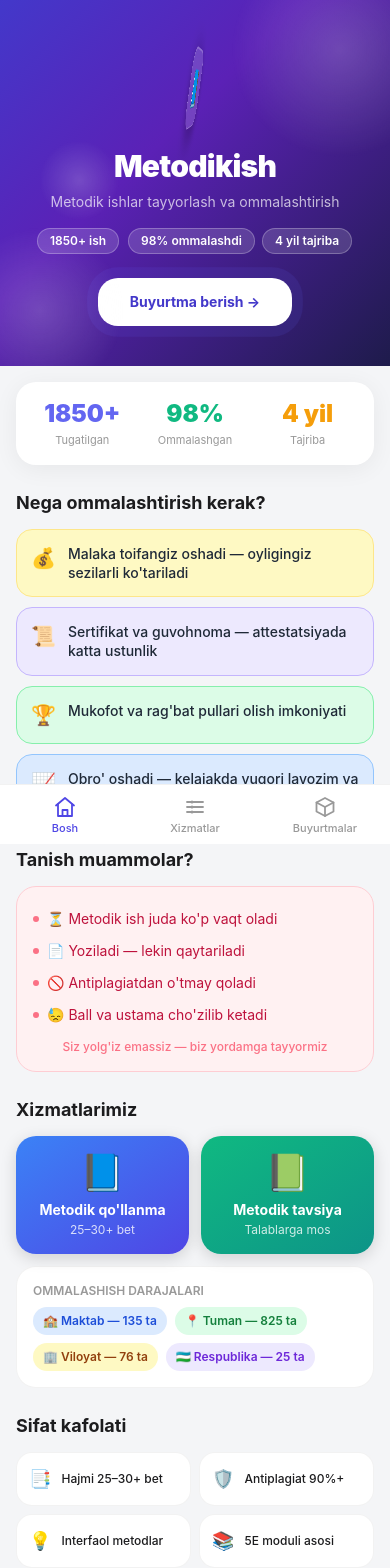
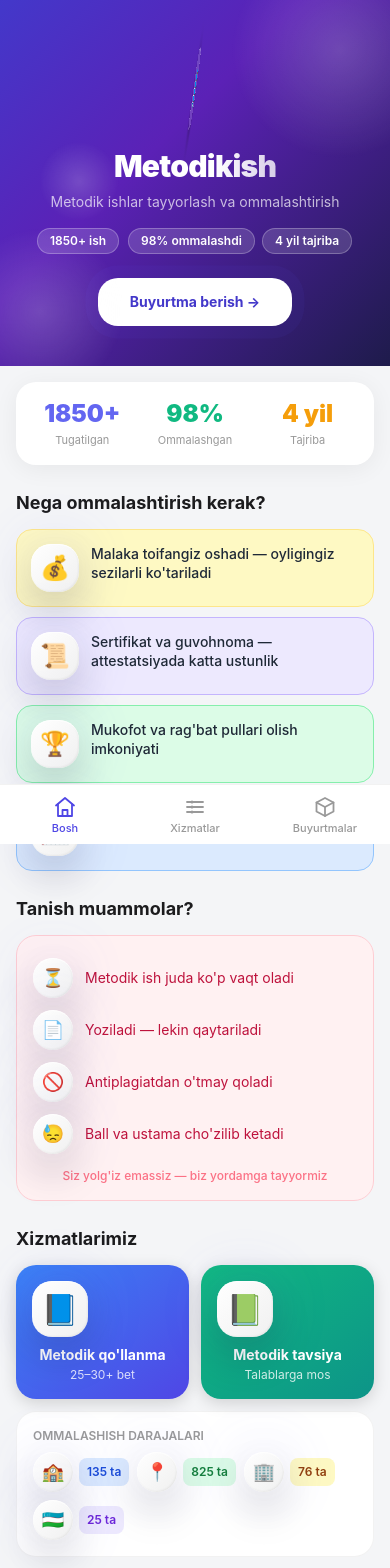
Before and after one commit to eldorbekrajabboyev/ustozlargaxizmatrobot, a React (Vite) app in the folder client/: page / in a window 390 px wide. Shown: the top 1568 px of the page. Built offline with nearby package versions, Linux system fonts and the light colour scheme.

Commit message:
feat: iPhone sticker design for all icons with 3D depth & glossy effect

```diff
--- a/client/src/pages/Home.jsx
+++ b/client/src/pages/Home.jsx
@@ -30,6 +30,36 @@ function Orb({ style }) {
         ...style,
       }}
     />
+  )
+}
+
+/* ── iPhone sticker icon ── */
+function StickerIcon({ emoji, size = 'md', rotateZ = 0 }) {
+  const sizes = {
+    sm: 'w-10 h-10 text-lg',
+    md: 'w-12 h-12 text-2xl',
+    lg: 'w-14 h-14 text-3xl',
+    xl: 'w-16 h-16 text-4xl',
+  }
+  return (
+    <div
+      className={`${sizes[size]} rounded-2xl flex items-center justify-center shrink-0 cursor-pointer transition-all duration-300 hover:scale-110 active:scale-95`}
+      style={{
+        background: 'linear-gradient(135deg, #ffffff 0%, #f0f0f0 100%)',
+        boxShadow: `
+          0 20px 40px rgba(0,0,0,0.15),
+          0 0 60px rgba(99,102,241,0.2),
+          inset 0 1px 0 rgba(255,255,255,0.8),
+          inset -1px -1px 2px rgba(0,0,0,0.05)
+        `,
+        transform: `rotateZ(${rotateZ}deg) rotateX(15deg) rotateY(-10deg)`,
+        transformStyle: 'preserve-3d',
+        animation: 'stickerFloat 3s ease-in-out infinite',
+        animationDelay: `${rotateZ * 0.05}s`,
+      }}
+    >
+      <div style={{ transform: 'translateZ(20px)' }}>{emoji}</div>
+    </div>
   )
 }
 
@@ -77,6 +107,10 @@ export default function Home({ user }) {
           0%   { transform: scale(0.7); opacity: 0; }
           70%  { transform: scale(1.1); }
           100% { transform: scale(1); opacity: 1; }
+        }
+        @keyframes stickerFloat {
+          0%,100% { transform: rotateZ(var(--rz)) rotateX(15deg) rotateY(-10deg) translateY(0); }
+          50% { transform: rotateZ(var(--rz)) rotateX(15deg) rotateY(-10deg) translateY(-8px); }
         }
         .badge-pop { animation: badgePop 0.5s ease forwards; }
         .shimmer-text {
@@ -185,10 +219,10 @@ export default function Home({ user }) {
           <h2 className="text-lg font-bold text-tg-text mb-3">Nega ommalashtirish kerak?</h2>
           <div className="space-y-2.5">
             {[
-              { icon: '💰', text: 'Malaka toifangiz oshadi — oyligingiz sezilarli ko\'tariladi', color: '#fef9c3', border: '#fde68a' },
-              { icon: '📜', text: 'Sertifikat va guvohnoma — attestatsiyada katta ustunlik', color: '#ede9fe', border: '#c4b5fd' },
-              { icon: '🏆', text: 'Mukofot va rag\'bat pullari olish imkoniyati', color: '#dcfce7', border: '#86efac' },
-              { icon: '📈', text: 'Obro\' oshadi — kelajakda yuqori lavozim va daromad', color: '#dbeafe', border: '#93c5fd' },
+              { emoji: '💰', text: 'Malaka toifangiz oshadi — oyligingiz sezilarli ko\'tariladi', color: '#fef9c3', border: '#fde68a', rotZ: -3 },
+              { emoji: '📜', text: 'Sertifikat va guvohnoma — attestatsiyada katta ustunlik', color: '#ede9fe', border: '#c4b5fd', rotZ: 2 },
+              { emoji: '🏆', text: 'Mukofot va rag\'bat pullari olish imkoniyati', color: '#dcfce7', border: '#86efac', rotZ: -2 },
+              { emoji: '📈', text: 'Obro\' oshadi — kelajakda yuqori lavozim va daromad', color: '#dbeafe', border: '#93c5fd', rotZ: 3 },
             ].map((item, i) => (
               <div
                 key={i}
@@ -199,7 +233,7 @@ export default function Home({ user }) {
                   animationDelay: `${i * 0.1}s`,
                 }}
               >
-                <span className="text-xl shrink-0">{item.icon}</span>
+                <StickerIcon emoji={item.emoji} size="md" rotateZ={item.rotZ} />
                 <p className="text-sm font-medium text-gray-800 leading-snug">{item.text}</p>
               </div>
             ))}
@@ -214,14 +248,14 @@ export default function Home({ user }) {
             style={{ background: '#fff1f2', borderColor: '#fecdd3' }}
           >
             {[
-              '⏳ Metodik ish juda ko\'p vaqt oladi',
-              '📄 Yoziladi — lekin qaytariladi',
-              '🚫 Antiplagiatdan o\'tmay qoladi',
-              '😓 Ball va ustama cho\'zilib ketadi',
-            ].map((t, i) => (
-              <div key={i} className="flex items-center gap-2 py-1.5">
-                <div className="w-1.5 h-1.5 rounded-full bg-rose-400 shrink-0" />
-                <p className="text-sm text-rose-700">{t}</p>
+              { emoji: '⏳', text: 'Metodik ish juda ko\'p vaqt oladi', rotZ: 0 },
+              { emoji: '📄', text: 'Yoziladi — lekin qaytariladi', rotZ: -4 },
+              { emoji: '🚫', text: 'Antiplagiatdan o\'tmay qoladi', rotZ: 3 },
+              { emoji: '😓', text: 'Ball va ustama cho\'zilib ketadi', rotZ: -2 },
+            ].map((item, i) => (
+              <div key={i} className="flex items-center gap-3 py-1.5">
+                <StickerIcon emoji={item.emoji} size="sm" rotateZ={item.rotZ} />
+                <p className="text-sm text-rose-700">{item.text}</p>
               </div>
             ))}
             <p className="text-xs text-rose-400 mt-2 text-center font-medium">Siz yolg'iz emassiz — biz yordamga tayyormiz</p>
@@ -233,15 +267,15 @@ export default function Home({ user }) {
           <h2 className="text-lg font-bold text-tg-text mb-3">Xizmatlarimiz</h2>
           <div className="grid grid-cols-2 gap-3">
             {[
-              { icon: '📘', title: 'Metodik qo\'llanma', desc: '25–30+ bet', color: 'from-blue-500 to-indigo-600' },
-              { icon: '📗', title: 'Metodik tavsiya', desc: 'Talablarga mos', color: 'from-emerald-500 to-teal-600' },
+              { emoji: '📘', title: 'Metodik qo\'llanma', desc: '25–30+ bet', color: 'from-blue-500 to-indigo-600', rotZ: -5 },
+              { emoji: '📗', title: 'Metodik tavsiya', desc: 'Talablarga mos', color: 'from-emerald-500 to-teal-600', rotZ: 5 },
             ].map((s, i) => (
               <div
                 key={i}
                 className={`card-glow rounded-2xl p-4 text-white text-center bg-gradient-to-br ${s.color}`}
                 style={{ boxShadow: '0 4px 16px rgba(0,0,0,0.15)' }}
               >
-                <span className="text-4xl">{s.icon}</span>
+                <StickerIcon emoji={s.emoji} size="lg" rotateZ={s.rotZ} />
                 <p className="text-sm font-bold mt-2">{s.title}</p>
                 <p className="text-xs opacity-80 mt-0.5">{s.desc}</p>
               </div>
@@ -251,18 +285,20 @@ export default function Home({ user }) {
             <p className="text-xs font-semibold text-tg-hint uppercase mb-2">Ommalashish darajalari</p>
             <div className="flex flex-wrap gap-2">
               {[
-                { label: '🏫 Maktab', val: '135', color: '#dbeafe', text: '#1d4ed8' },
-                { label: '📍 Tuman', val: '825', color: '#dcfce7', text: '#15803d' },
-                { label: '🏢 Viloyat', val: '76', color: '#fef9c3', text: '#92400e' },
-                { label: '🇺🇿 Respublika', val: '25', color: '#ede9fe', text: '#6d28d9' },
+                { label: '🏫 Maktab', val: '135', color: '#dbeafe', text: '#1d4ed8', emoji: '🏫', rotZ: 2 },
+                { label: '📍 Tuman', val: '825', color: '#dcfce7', text: '#15803d', emoji: '📍', rotZ: -2 },
+                { label: '🏢 Viloyat', val: '76', color: '#fef9c3', text: '#92400e', emoji: '🏢', rotZ: 3 },
+                { label: '🇺🇿 Respublika', val: '25', color: '#ede9fe', text: '#6d28d9', emoji: '🇺🇿', rotZ: -1 },
               ].map((s, i) => (
-                <span
-                  key={i}
-                  className="text-xs font-semibold px-2.5 py-1.5 rounded-xl"
-                  style={{ background: s.color, color: s.text }}
-                >
-                  {s.label} — {s.val} ta
-                </span>
+                <div key={i} className="flex items-center gap-1.5">
+                  <StickerIcon emoji={s.emoji} size="sm" rotateZ={s.rotZ} />
+                  <span
+                    className="text-xs font-semibold px-2 py-1.5 rounded-lg"
+                    style={{ background: s.color, color: s.text }}
+                  >
+                    {s.val} ta
+                  </span>
+                </div>
               ))}
             </div>
           </div>
@@ -273,20 +309,20 @@ export default function Home({ user }) {
           <h2 className="text-lg font-bold text-tg-text mb-3">Sifat kafolati</h2>
           <div className="grid grid-cols-2 gap-2">
             {[
-              { icon: '📑', text: 'Hajmi 25–30+ bet' },
-              { icon: '🛡️', text: 'Antiplagiat 90%+' },
-              { icon: '💡', text: 'Interfaol metodlar' },
-              { icon: '📚', text: '5E moduli asosi' },
-              { icon: '💻', text: 'AKT qo\'llaniladi' },
-              { icon: '🌏', text: 'Singapur tajribasi' },
-              { icon: '🔬', text: 'Tadqiqotchilik' },
-              { icon: '📊', text: 'Jadval/grafiklar' },
+              { emoji: '📑', text: 'Hajmi 25–30+ bet', rotZ: 1 },
+              { emoji: '🛡️', text: 'Antiplagiat 90%+', rotZ: -3 },
+              { emoji: '💡', text: 'Interfaol metodlar', rotZ: 2 },
+              { emoji: '📚', text: '5E moduli asosi', rotZ: -2 },
+              { emoji: '💻', text: 'AKT qo\'llaniladi', rotZ: 3 },
+              { emoji: '🌏', text: 'Singapur tajribasi', rotZ: -1 },
+              { emoji: '🔬', text: 'Tadqiqotchilik', rotZ: 2 },
+              { emoji: '📊', text: 'Jadval/grafiklar', rotZ: -3 },
             ].map((q, i) => (
               <div
                 key={i}
                 className="card-glow flex items-center gap-2.5 rounded-xl p-3 bg-tg-secondary border border-black/5"
               >
-                <span className="text-lg shrink-0">{q.icon}</span>
+                <StickerIcon emoji={q.emoji} size="sm" rotateZ={q.rotZ} />
                 <p className="text-xs font-medium text-tg-text">{q.text}</p>
               </div>
             ))}
@@ -298,20 +334,15 @@ export default function Home({ user }) {
           <h2 className="text-lg font-bold text-tg-text mb-3">Kimlar uchun?</h2>
           <div className="space-y-2">
             {[
-              { icon: '⏰', text: 'Vaqti yo\'q, lekin ball kerak bo\'lgan ustozlar' },
-              { icon: '🔁', text: 'Oldin yozib, qaytarilgan ish egalari' },
-              { icon: '📈', text: 'Attestatsiya yoki ustama uchun tayyorgarlik' },
+              { emoji: '⏰', text: 'Vaqti yo\'q, lekin ball kerak bo\'lgan ustozlar', rotZ: -2 },
+              { emoji: '🔁', text: 'Oldin yozib, qaytarilgan ish egalari', rotZ: 3 },
+              { emoji: '📈', text: 'Attestatsiya yoki ustama uchun tayyorgarlik', rotZ: 1 },
             ].map((item, i) => (
               <div
                 key={i}
                 className="card-glow flex items-center gap-3 rounded-xl p-3.5 bg-tg-secondary border border-black/5"
               >
-                <div
-                  className="w-9 h-9 rounded-xl flex items-center justify-center text-lg shrink-0"
-                  style={{ background: 'linear-gradient(135deg,#6366f1,#818cf8)', boxShadow: '0 4px 12px rgba(99,102,241,0.3)' }}
-                >
-                  {item.icon}
-                </div>
+                <StickerIcon emoji={item.emoji} size="md" rotateZ={item.rotZ} />
                 <p className="text-sm text-tg-text">{item.text}</p>
               </div>
             ))}
```
